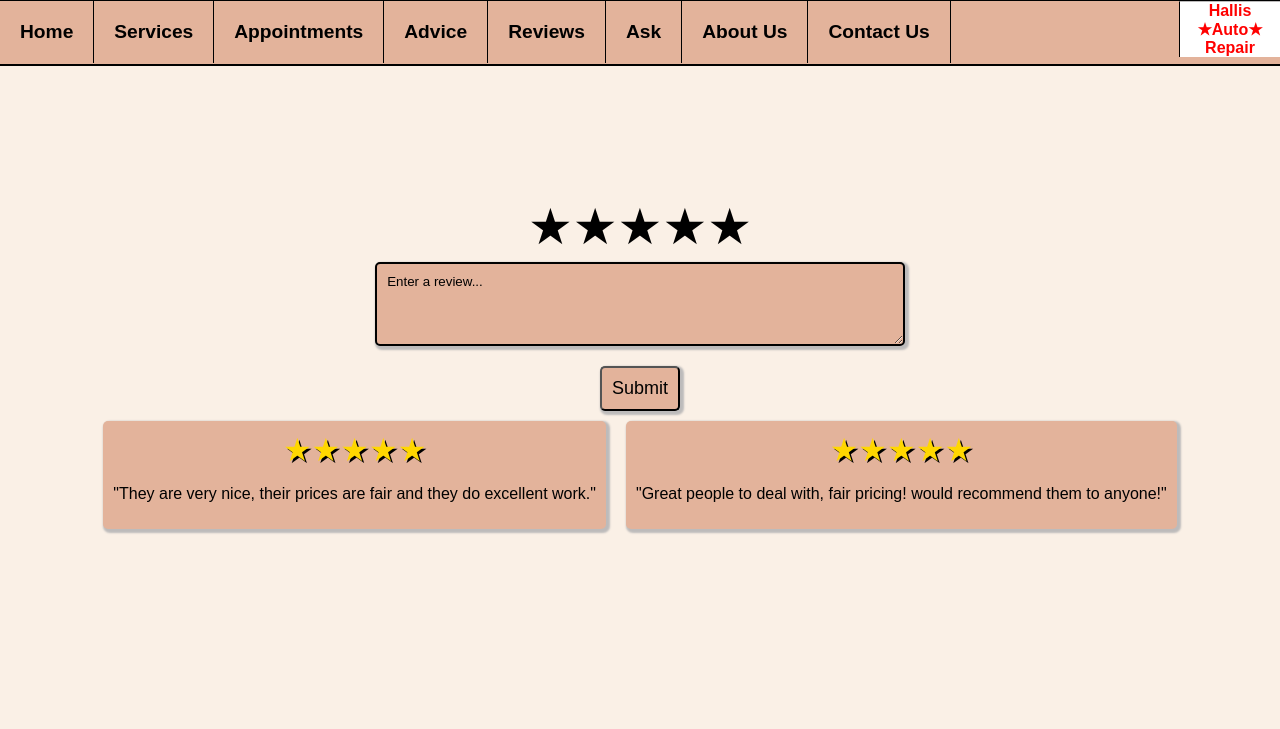
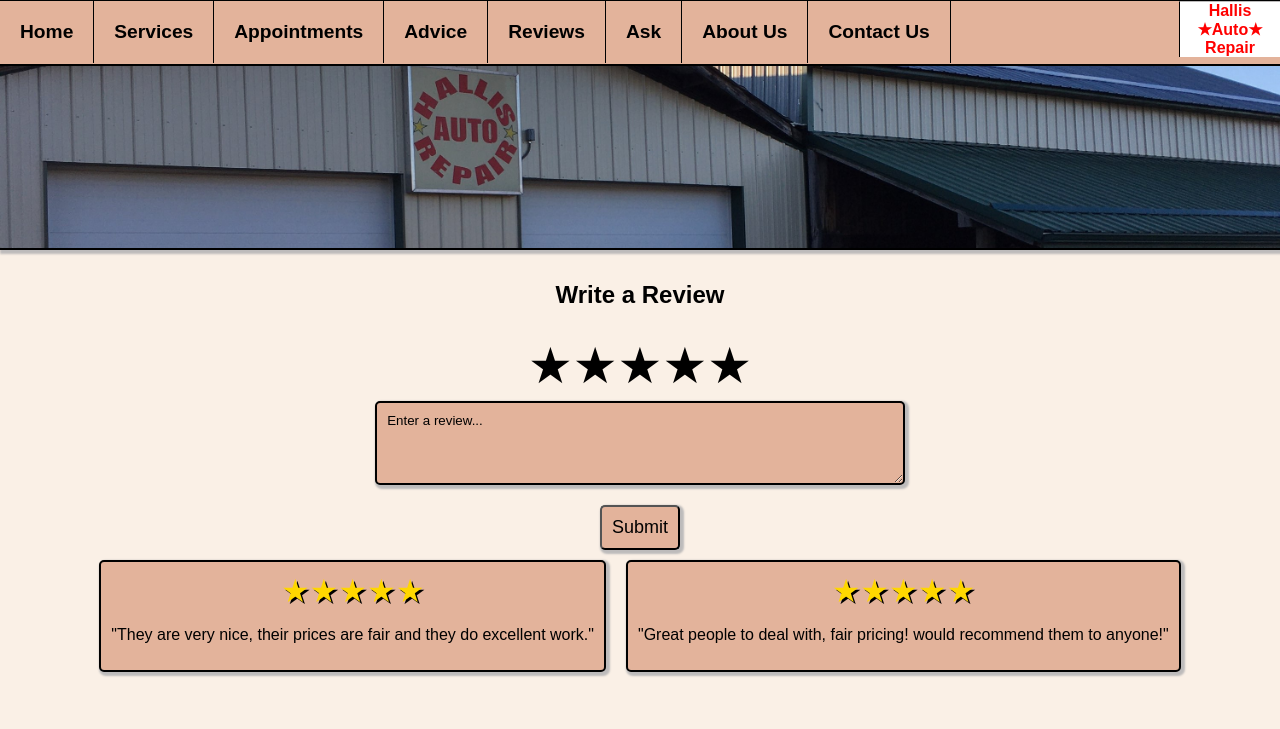
Before and after one commit to milesHerrick/web-systems, a PHP site: page /reviews.html in a window 1280 px wide. Shown: the top 729 px of the page. Run offline with PHP 8.4, Linux system fonts and the light colour scheme.

Commit message:
review update

```diff
--- a/css/reviews.css
+++ b/css/reviews.css
@@ -4,7 +4,7 @@
     height: 50px;
     line-height: 50px;
     font-size: 50px;
-    margin-top: 10%;
+    margin-top: 1%;
   }
 
   .rating label {
@@ -98,8 +98,18 @@
     display: flex;
     justify-content: space-around;
     align-items: center;
+
+
 }
 .preicon{
+  border: 2px solid black;
+  background-color: #e3b39b;
+  height: 40vh;
+  border-radius: 5px;
+  box-shadow: 1px 1px 1px 1px rgb(189, 187, 187);
+  padding: 1em;
+  font-size: 1.75em;
+  margin-bottom: 2em;
     display: flex;
     flex-direction: column;
     align-items: center;
@@ -120,3 +130,17 @@
     font-size: medium;
     text-shadow: none;
 }
+
+#image{
+  padding-bottom: 1%;
+  height: 30vh;
+  width: 100vw;
+}
+img{
+  border-bottom: 2px solid black;
+  border-radius: 0% !important;
+  height: 100%;
+  width: 100%;
+  object-fit: cover;
+  object-position: 0% 25%;
+}
--- a/reviews.html
+++ b/reviews.html
@@ -42,6 +42,9 @@
         </ul>
     </div>
     <div class="flexbox">
+        <div id=image>
+            <img src="images/newshop.jpg" alt="The New Shop">
+        </div>
         <h2>Write a Review</h2>
         <form class="rating">
             <label>
```
Also changed, not shown: contact.html (+7 -7 lines).
